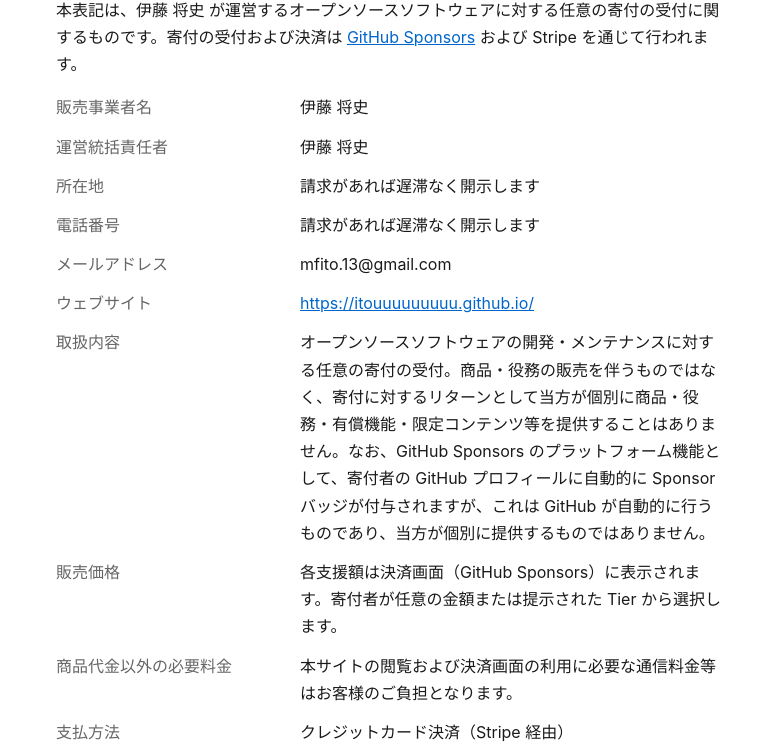
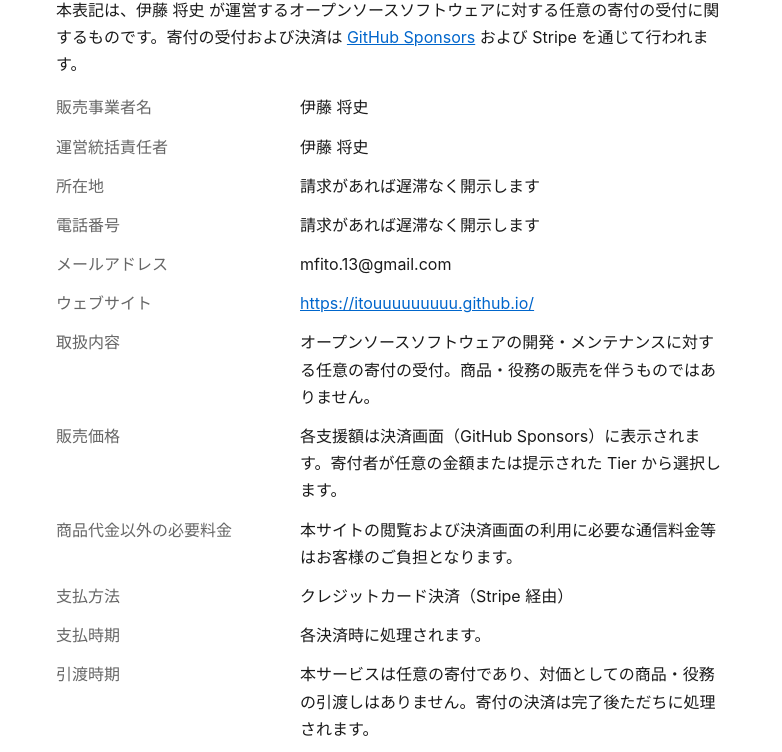
Before and after one commit to itouuuuuuuuu/itouuuuuuuuu.github.io, a plain HTML site: page tokushoho.html in a window 1280 px wide. Shown: the part 167-919 px from the top of the page, without its empty margins (248-1030 px from the left). Drawn offline with Linux system fonts and the light colour scheme.

Commit message:
revert: Sponsor バッジの記述を削除
Sponsor バッジは GitHub のプラットフォーム機能による自動付与であり当方が提供するリターンではないため、
特商法ページおよびサポートページで明示的に言及する必要はないと整理。
寄付の取扱いは「リターンなし」のシンプルな記述に戻す。

```diff
--- a/tokushoho.html
+++ b/tokushoho.html
@@ -43,7 +43,7 @@
       <dd><a href="https://itouuuuuuuuu.github.io/">https://itouuuuuuuuu.github.io/</a></dd>
 
       <dt>取扱内容</dt>
-      <dd>オープンソースソフトウェアの開発・メンテナンスに対する任意の寄付の受付。商品・役務の販売を伴うものではなく、寄付に対するリターンとして当方が個別に商品・役務・有償機能・限定コンテンツ等を提供することはありません。なお、GitHub Sponsors のプラットフォーム機能として、寄付者の GitHub プロフィールに自動的に Sponsor バッジが付与されますが、これは GitHub が自動的に行うものであり、当方が個別に提供するものではありません。</dd>
+      <dd>オープンソースソフトウェアの開発・メンテナンスに対する任意の寄付の受付。商品・役務の販売を伴うものではありません。</dd>
 
       <dt>販売価格</dt>
       <dd>各支援額は決済画面（GitHub Sponsors）に表示されます。寄付者が任意の金額または提示された Tier から選択します。</dd>
@@ -58,7 +58,7 @@
       <dd>各決済時に処理されます。</dd>
 
       <dt>引渡時期</dt>
-      <dd>本サービスは任意の寄付であり、対価としての商品・役務の引渡しはありません。寄付の決済は完了後ただちに処理されます。GitHub Sponsors の Sponsor バッジは GitHub のプラットフォーム機能により決済後ただちに寄付者のプロフィールへ自動付与されます。</dd>
+      <dd>本サービスは任意の寄付であり、対価としての商品・役務の引渡しはありません。寄付の決済は完了後ただちに処理されます。</dd>
 
       <dt>返品・キャンセルについて</dt>
       <dd>本サービスの性質上、決済完了後の返金は原則として行いません。ただし、重複決済・誤操作等が確認された場合は、上記メールアドレスまでご連絡ください。事実関係を確認のうえ、個別に対応いたします。</dd>
```
Also changed, not shown: sponsor.html (+1 -2 lines).
